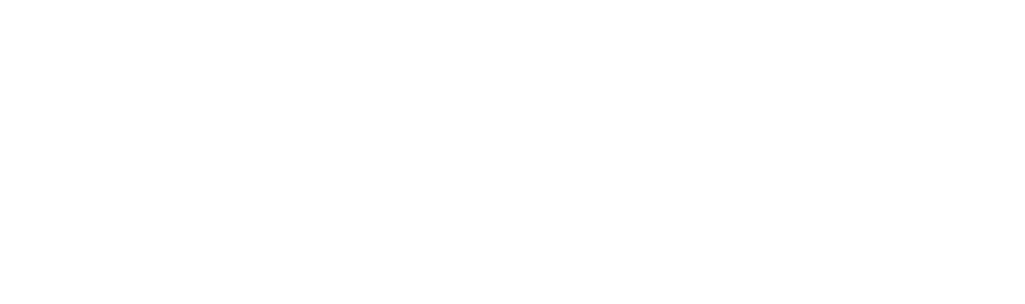
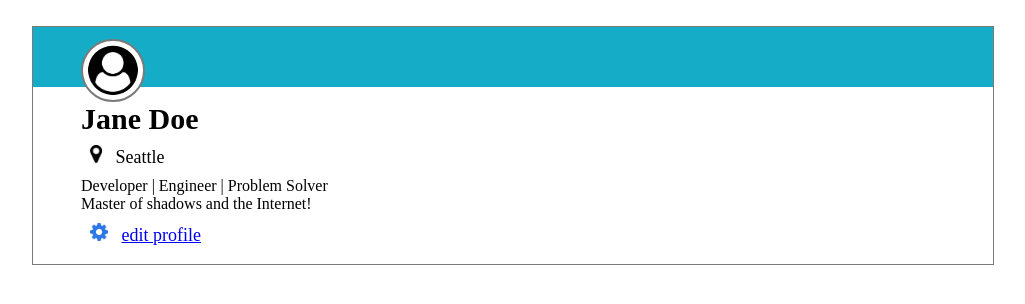
Before and after one commit to robert-godlewski/usercard, a plain HTML site: page index.html in a window 1280 px wide. Shown: the whole page, without its empty margins (32-1057 px from the left). Drawn offline with Linux system fonts and the light colour scheme.

Commit message:
User Card final result.

```diff
--- a/css/stylesheet.css
+++ b/css/stylesheet.css
@@ -5,3 +5,51 @@
     margin: 0;
     border: 0;
 }
+div {
+    margin-left: 5%;
+}
+h1 {
+    font-size: 30px;
+}
+h2 {
+    display: inline-flex;
+    font-size: 18px;
+    font-weight: lighter;
+}
+a {
+    display: inline-flex;
+    padding-bottom: 1%;
+    font-size: 18px;
+}
+#card {
+    display: block;
+    width: 75%;
+    margin-top: 2%;
+    border: solid 1px rgb(122, 122, 122);
+}
+#box {
+    display: block;
+    background-color: rgb(20, 172, 199);
+    height: 60px;
+    margin-left: 0%;
+}
+#user {
+    display: flex;
+    border: solid 2px rgb(122, 122, 122);
+    border-radius: 50%;
+    background-color: rgb(255,255,255);
+    width: 50px;
+    margin-left: 5%;
+    margin-top: -5%;
+    padding: 0.5%;
+}
+.iconboxes {
+    display: block;
+    margin: 1%;
+    font-size: 18px;
+}
+.icons {
+    display: inline-flex;
+    height: 18px;
+    margin-right: 1%;
+}
--- a/index.html
+++ b/index.html
@@ -7,6 +7,22 @@
         <link rel="stylesheet" type="text/css" href="css/stylesheet.css"/>
     </head>
     <body>
-        <div></div>
+        <div id="card">
+            <div id="box"></div>
+            <img id="user" src="icons/user-circle.png" alt="User icon">
+            <div id="data">
+                <h1>Jane Doe</h1>
+                <div class="iconboxes">
+                    <img class="icons" src="icons/map-marker.png" alt="Map location">
+                    <h2>Seattle</h2>
+                </div>
+                <p>Developer | Engineer | Problem Solver</p>
+                <p>Master of shadows and the Internet!</p>
+                <div class="iconboxes">
+                    <img class="icons" src="icons/gear.png" alt="Edit">
+                    <a href="#">edit profile</a>
+                </div>
+            </div>
+        </div>
     </body>
 </html>
```
